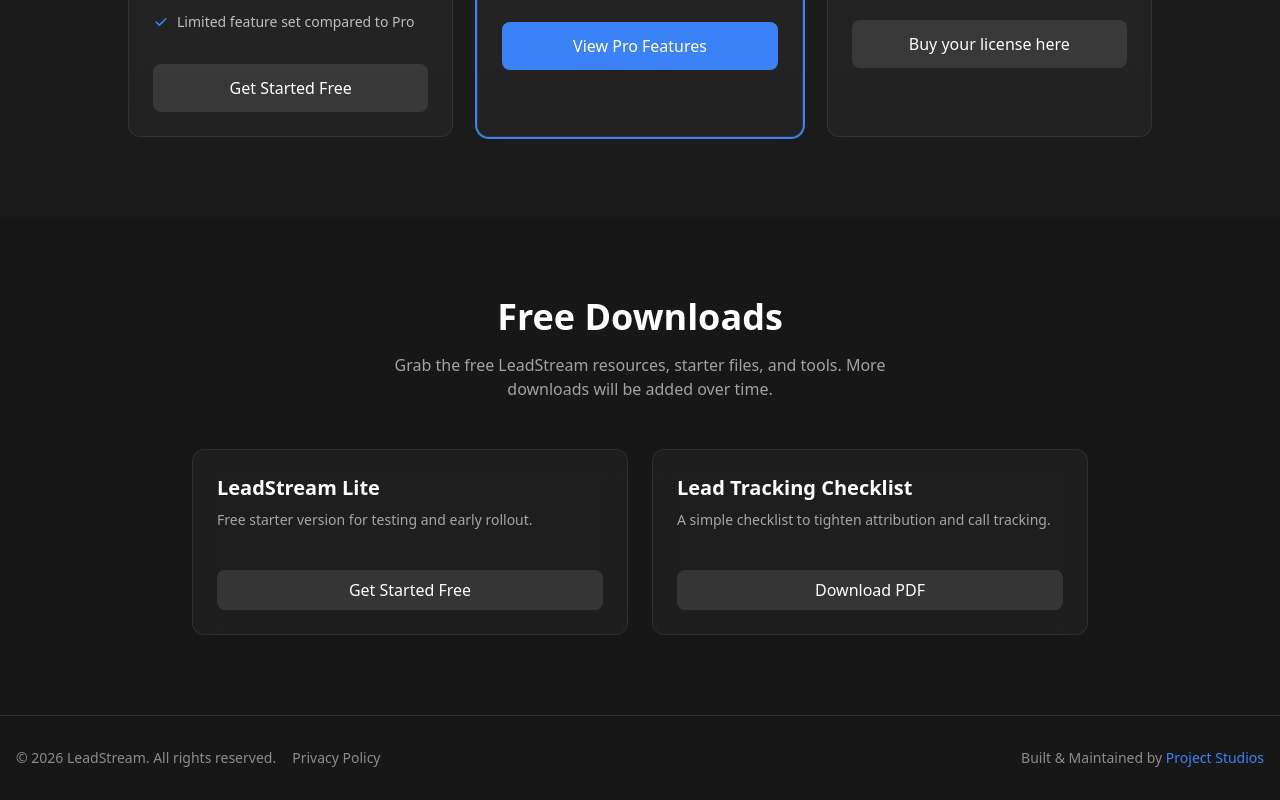
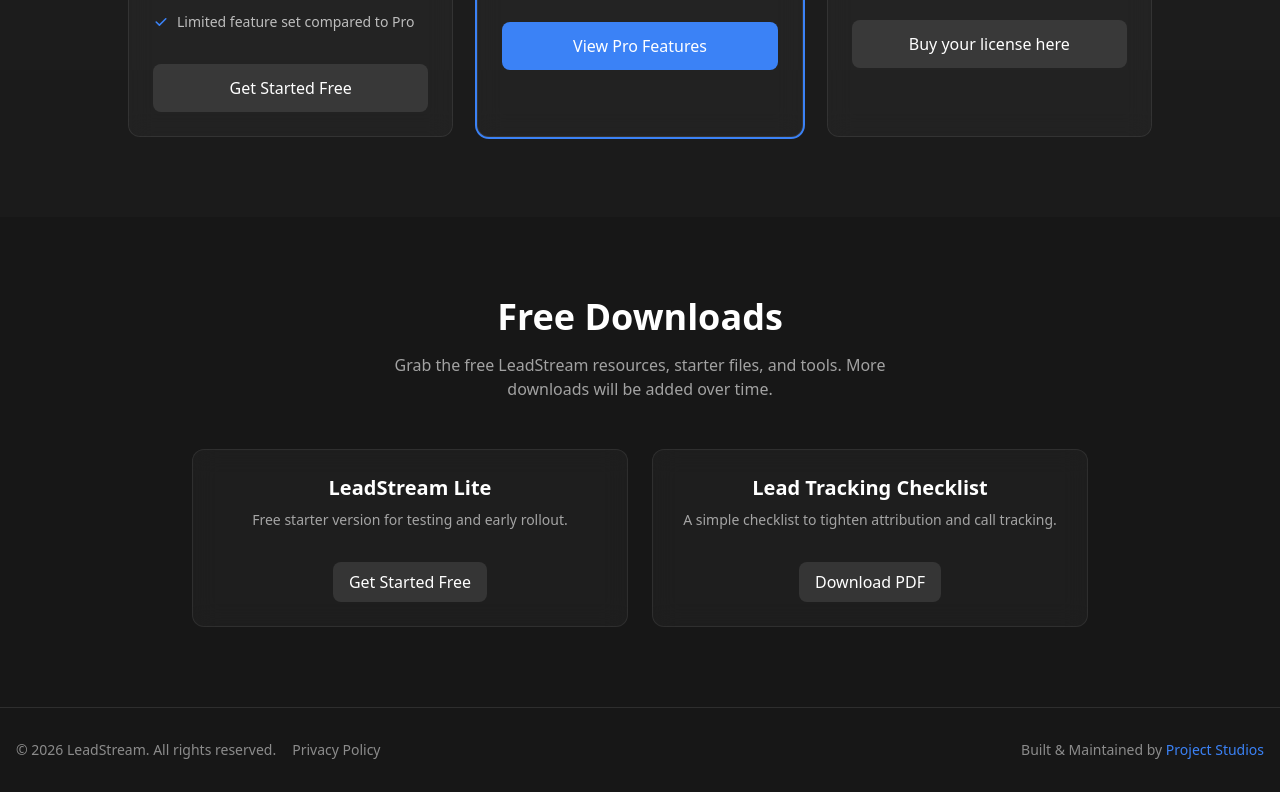
Before and after one commit to shaunpalmer/LeadStream-Landing-page, a Next.js app: page / in a window 1280 px wide. Shown: the part 1709-2509 px from the top of the page. Built offline with nearby package versions, Linux system fonts and the light colour scheme.

Commit message:
Fix download sections and pricing card linking

```diff
--- a/src/app/page.tsx
+++ b/src/app/page.tsx
@@ -228,7 +228,8 @@
                  key={index}
                  className={`glass-card rounded-xl p-6 ${
                    plan.highlighted ? "ring-2 ring-primary" : ""
-                }`}
+                 } ${index === 0 ? "cursor-pointer" : ""}`}
+                 onClick={index === 0 ? () => window.open("/assets/downloads/LeadStream-main.zip", "_blank") : undefined}
                >
                  {plan.highlighted && (
                    <span className="bg-primary text-xs font-medium px-3 py-1 rounded-full inline-block mb-4">
@@ -285,20 +286,22 @@
 
            <div className="grid md:grid-cols-2 gap-6">
              {downloads.map((item) => (
-               <a
+               <div
                  key={item.id}
-                 href={item.file}
-                 className="glass-card rounded-xl p-6 flex flex-col hover:bg-white/5 transition-colors"
+                 className="glass-card rounded-xl p-6 flex flex-col items-center justify-between hover:bg-white/5 transition-colors cursor-pointer"
+                 onClick={() => window.open(item.file, '_blank')}
                >
+                 <div className="flex-1 text-center">
                    <h3 className="text-xl font-semibold mb-2">{item.title}</h3>
-                 <p className="text-white/60 text-sm mb-4 flex-grow">{item.description}</p>
+                   <p className="text-white/60 text-sm mb-4">{item.description}</p>
+                 </div>
                  <a
                    href={item.file}
-                   className="mt-6 inline-flex items-center justify-center py-2 px-4 rounded-lg bg-white/10 hover:bg-white/20 text-white font-medium transition-colors"
+                   className="mt-4 inline-flex items-center justify-center py-2 px-4 rounded-lg bg-white/10 hover:bg-white/20 text-white font-medium transition-colors"
                  >
                    {item.cta}
                  </a>
-               </a>
+               </div>
              ))}
            </div>
         </div>
```
Lines whose indentation alone changed are shown as unchanged.
